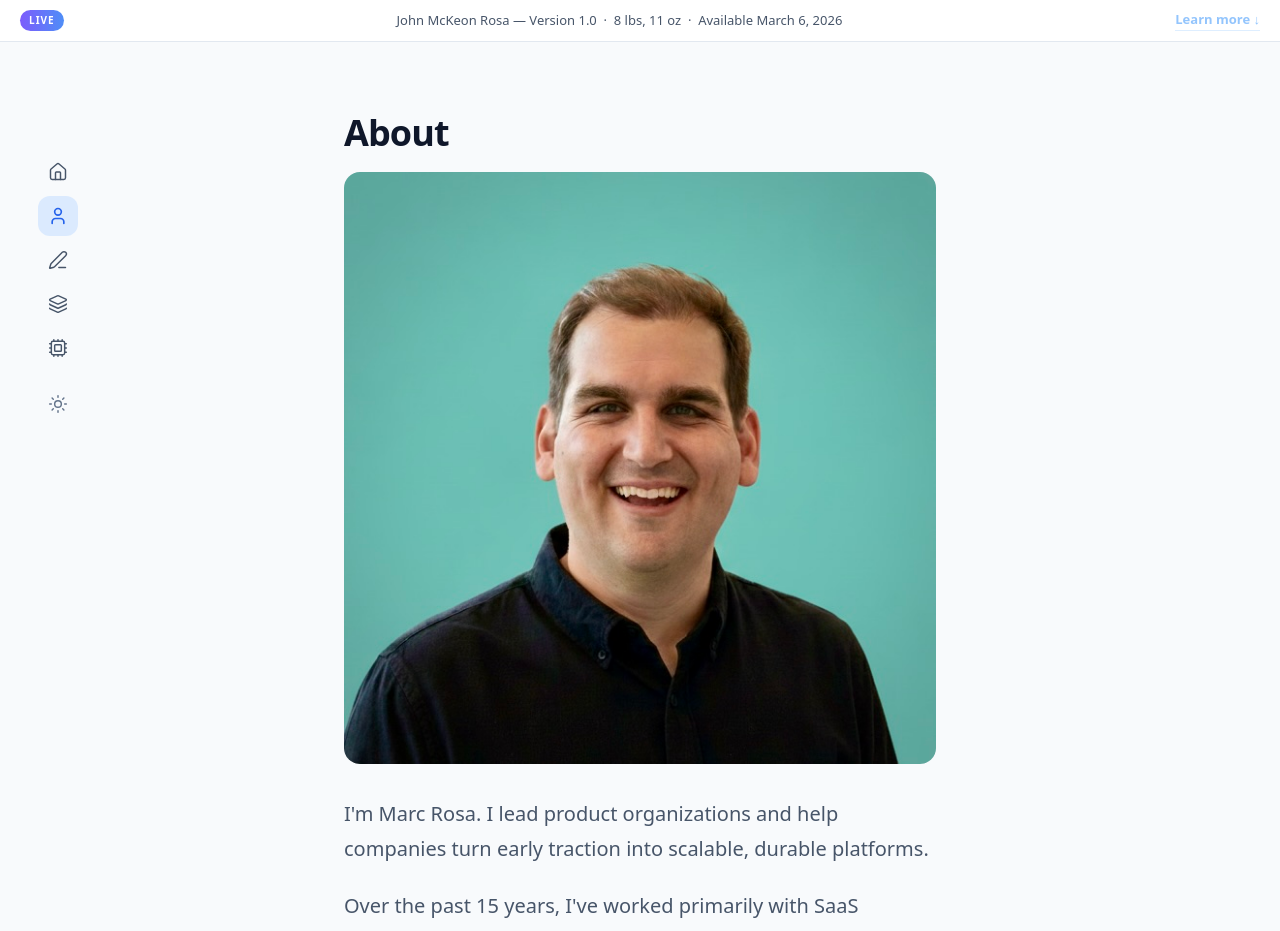
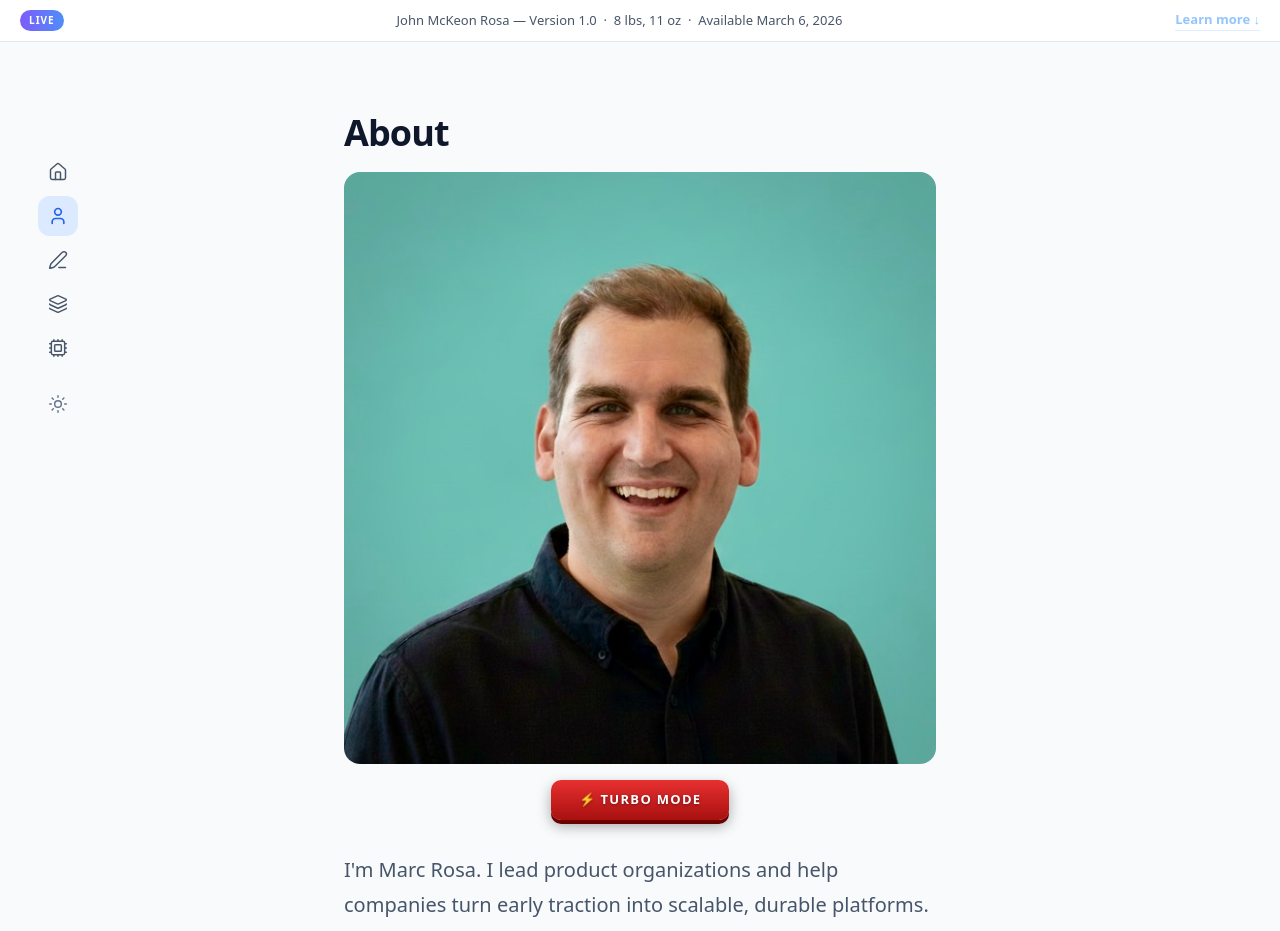
Before and after one commit to marcanthonyrosa/marcanthonyrosadotcom, a Next.js app: page /about in a window 1280 px wide. Shown: the top 931 px of the page. Built offline with nearby package versions, Linux system fonts and the light colour scheme.

Commit message:
Add game mode button: turbo 3D button style

```diff
--- a/components/game/HeadshotOrGame.tsx
+++ b/components/game/HeadshotOrGame.tsx
@@ -8,6 +8,7 @@ const MarcManGame = dynamic(() => import("./MarcManGame"), { ssr: false });
 
 export default function HeadshotOrGame() {
   const [playing, setPlaying] = useState(false);
+  const [pressed, setPressed] = useState(false);
 
   if (playing) {
     return (
@@ -18,8 +19,9 @@ export default function HeadshotOrGame() {
   }
 
   return (
+    <div className="w-full mb-8">
       <div
-      className="relative w-full mb-8 group cursor-pointer"
+        className="relative w-full group cursor-pointer"
         onClick={() => setPlaying(true)}
         title="Click to play MarcMan 👾"
       >
@@ -45,5 +47,46 @@ export default function HeadshotOrGame() {
           </span>
         </div>
       </div>
+      <div className="flex justify-center mt-4">
+        <button
+          onMouseDown={() => setPressed(true)}
+          onMouseUp={() => {
+            setPressed(false);
+            setPlaying(true);
+          }}
+          onMouseLeave={() => setPressed(false)}
+          onTouchStart={(e) => {
+            e.preventDefault();
+            setPressed(true);
+          }}
+          onTouchEnd={(e) => {
+            e.preventDefault();
+            setPressed(false);
+            setPlaying(true);
+          }}
+          style={{
+            padding: "10px 28px",
+            borderRadius: "10px",
+            fontSize: "13px",
+            fontWeight: 900,
+            letterSpacing: "0.1em",
+            textTransform: "uppercase",
+            background: "linear-gradient(180deg, #e83030 0%, #a81010 100%)",
+            color: "#fff",
+            border: "none",
+            cursor: "pointer",
+            textShadow: "0 1px 3px rgba(0,0,0,0.4)",
+            boxShadow: pressed
+              ? "0 1px 0 #6b0000, 0 2px 6px rgba(0,0,0,0.3)"
+              : "0 4px 0 #6b0000, 0 6px 14px rgba(0,0,0,0.35)",
+            transform: pressed ? "translateY(3px)" : "translateY(0)",
+            transition: "box-shadow 0.07s, transform 0.07s, filter 0.15s",
+            filter: pressed ? "brightness(0.9)" : "brightness(1)",
+          }}
+        >
+          ⚡ TURBO MODE
+        </button>
+      </div>
+    </div>
   );
 }
```
Lines whose indentation alone changed are shown as unchanged.
